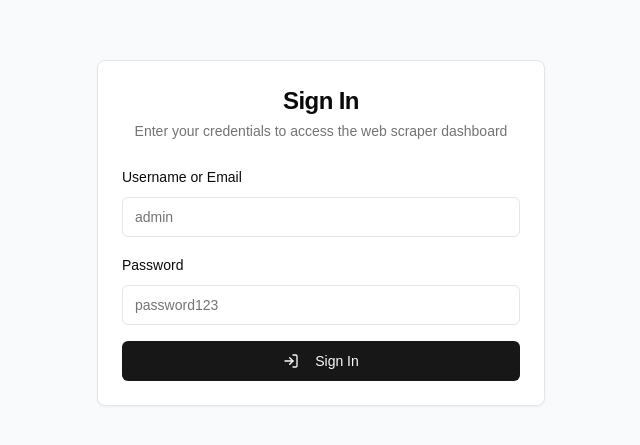
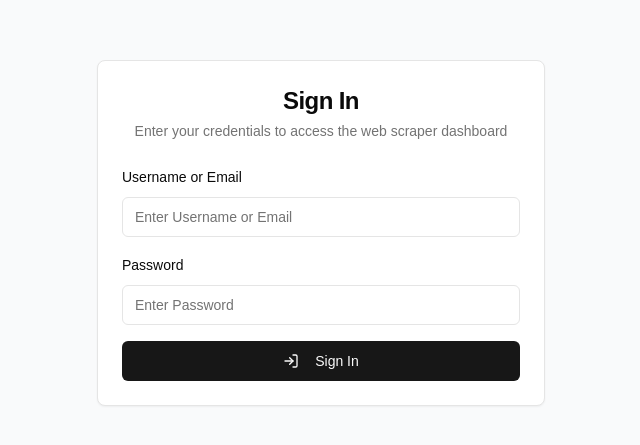
Before and after one commit to Saifullahshaikh/crawler_project, a Next.js app in the folder web-scraper-dashboard/: page / in a window 1280 px wide. Shown: the part 167-612 px from the top of the page, without its empty margins (319-959 px from the left). Built offline with nearby package versions, Linux system fonts and the light colour scheme; no server answers.

Commit message:
Update login-form.tsx

```diff
--- a/web-scraper-dashboard/components/login-form.tsx
+++ b/web-scraper-dashboard/components/login-form.tsx
@@ -48,7 +48,7 @@ export function LoginForm() {
               <Input
                 id="username"
                 type="text"
-                placeholder="admin"
+                placeholder="Enter Username or Email"
                 value={username}
                 onChange={(e) => setUsername(e.target.value)}
                 disabled={isLoading}
@@ -60,7 +60,7 @@ export function LoginForm() {
               <Input
                 id="password"
                 type="password"
-                placeholder="password123"
+                placeholder="Enter Password"
                 value={password}
                 onChange={(e) => setPassword(e.target.value)}
                 disabled={isLoading}
```
